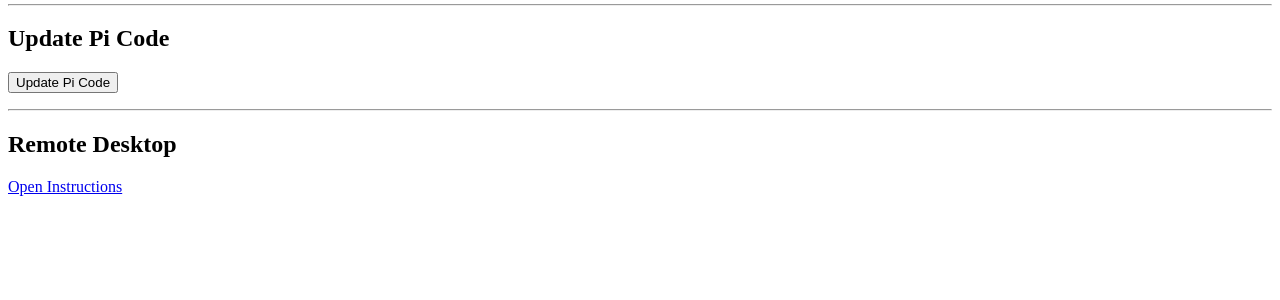
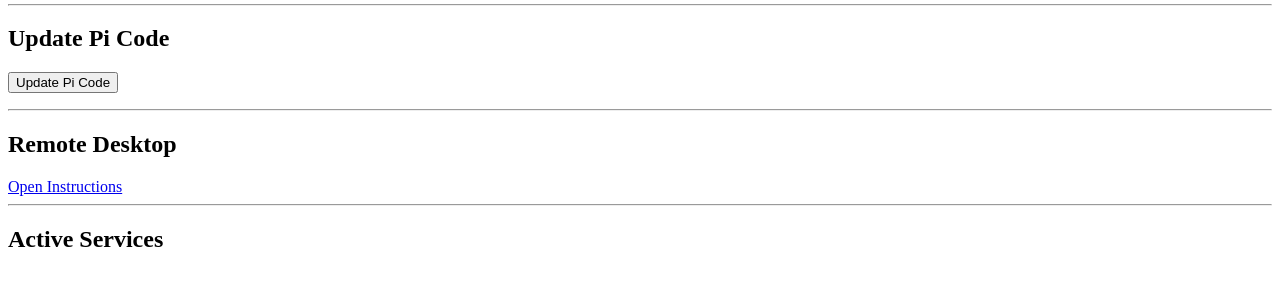
Before and after one commit to Dotuu/PiController, a Flask app: page / in a window 1280 px wide. Shown: the part 288-588 px from the top of the page. Run offline with Flask 3, Linux system fonts and the light colour scheme.

Commit message:
Add Active Services header

```diff
--- a/templates/index.html
+++ b/templates/index.html
@@ -40,6 +40,10 @@
 
     <a href="/desktop"> Open Instructions </a>
 
+    <hr />
+
+    <h2>Active Services</h2>
+
     <script src="/static/dashboard.js"></script>
   </body>
 </html>
```
